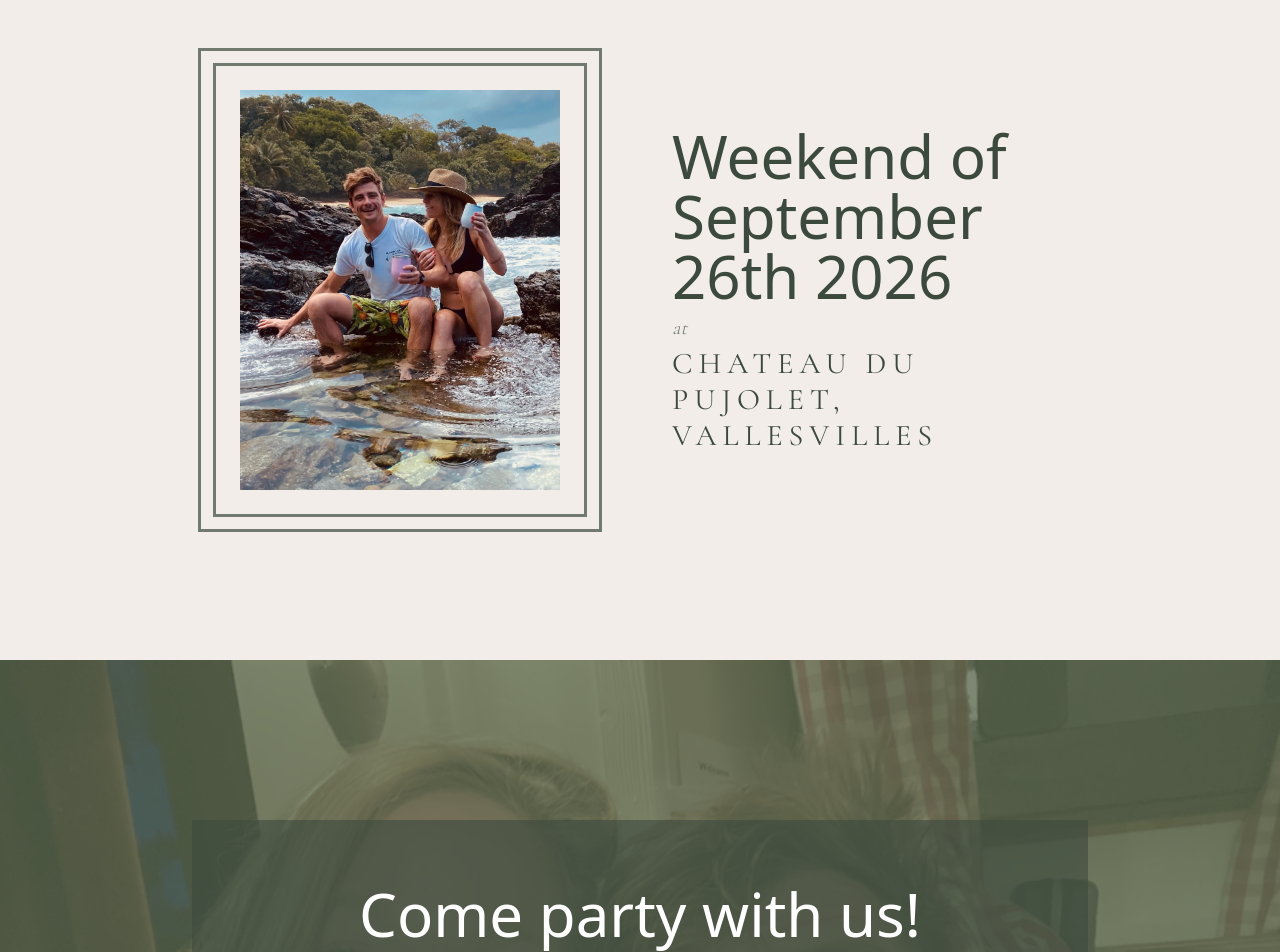
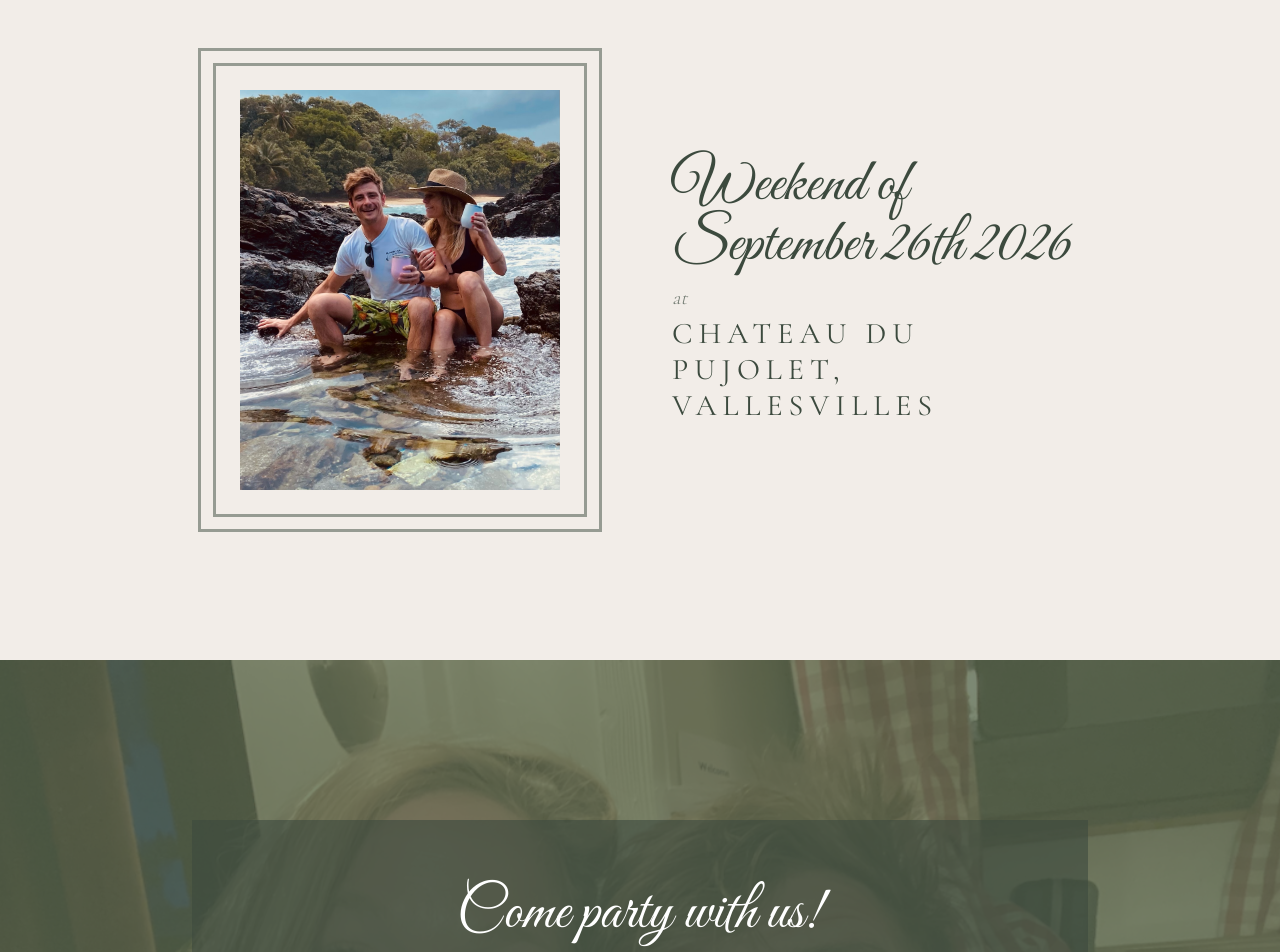
Before and after one commit to SebF0/weddingwebsite_theme, a Next.js app: page / in a window 1280 px wide. Shown: the part 880-1832 px from the top of the page. Built offline with nearby package versions, Linux system fonts and the light colour scheme.

Commit message:
Refactor typography and layout styles; update dresscode and children content. Removed Parisienne font and replaced it with Great Vibes. Adjusted border color in DateVenue component and added dresscode and children information in TheDay component.

```diff
--- a/src/app/globals.css
+++ b/src/app/globals.css
@@ -17,7 +17,6 @@
   /* ── Typography ─────────────────────────────────────────── */
   --font-serif-main: var(--font-cormorant-garamond), "Georgia", serif;
   --font-script: var(--font-great-vibes), "Great Vibes", cursive;
-  /* --font-script: var(--font-parisienne), cursive; */
 }
 
 /* ── Base styles ───────────────────────────────────────────── */
--- a/src/app/layout.tsx
+++ b/src/app/layout.tsx
@@ -1,5 +1,5 @@
 import type { Metadata } from "next";
-import { cormorantGaramond, parisienne } from "@/lib/fonts";
+import { cormorantGaramond, greatVibes } from "@/lib/fonts";
 import Navbar from "@/components/layout/Navbar";
 import Footer from "@/components/layout/Footer";
 import { SITE_CONTENT } from "@/config/content";
@@ -22,7 +22,7 @@ export default function RootLayout({
   return (
     <html lang="en">
       <body
-        className={`${cormorantGaramond.variable} ${parisienne.variable} antialiased`}
+        className={`${cormorantGaramond.variable} ${greatVibes.variable} antialiased`}
       >
         <Navbar />
         <main>{children}</main>
--- a/src/components/sections/DateVenue.tsx
+++ b/src/components/sections/DateVenue.tsx
@@ -18,8 +18,8 @@ export default function DateVenue() {
       <div className="mx-auto grid max-w-5xl grid-cols-1 items-center gap-12 px-6 md:grid-cols-2 md:gap-16 md:px-10 lg:px-16">
         {/* ── Photo frame ─────────────────────────────────── */}
         <div className="flex justify-center">
-          <div className="border-3 border-olive/70 p-3">
-            <div className="border-3 border-olive/70 p-6">
+          <div className="border-3 border-olive/50 p-3">
+            <div className="border-3 border-olive/50 p-6">
               <div className="relative aspect-[4/5] w-64 overflow-hidden bg-olive/80 md:w-72 lg:w-80">
                 <Image
                   src={COUPLE_PHOTO_PATH}
--- a/src/components/sections/TheDay.tsx
+++ b/src/components/sections/TheDay.tsx
@@ -6,7 +6,7 @@ import TimelineIcon from "@/components/icons/TimelineIcon";
  * Icons are simple SVGs; times and labels come from config/content.ts.
  */
 export default function TheDay() {
-  const { heading, subheading, timeline } = SITE_CONTENT.theDay;
+  const { heading, subheading, timeline, dresscode, children } = SITE_CONTENT.theDay;
 
   return (
     <section
@@ -25,7 +25,7 @@ export default function TheDay() {
         </p>
 
         {/* Timeline */}
-        <div className="mt-14 flex flex-wrap items-start justify-center gap-8 md:gap-12 lg:gap-14">
+        <div className="mt-14 mb-14 flex flex-wrap items-start justify-center gap-8 md:gap-12 lg:gap-14">
           {timeline.map((item) => (
             <div
               key={item.label}
@@ -50,7 +50,16 @@ export default function TheDay() {
               </p>
             </div>
           ))}
+
         </div>
+ {/* Subheading in script */}
+ <p className="mx-auto mt-4 max-w-lg font-script text-lg text-olive/70 md:text-xl">
+          {dresscode}
+        </p>
+                {/* Subheading in script */}
+                <p className="mx-auto mt-4 max-w-lg font-script text-lg text-olive/70 md:text-xl">
+          {children}
+        </p>
       </div>
     </section>
   );
--- a/src/config/content.ts
+++ b/src/config/content.ts
@@ -48,8 +48,8 @@ export const SITE_CONTENT = {
       { time: "11PM", label: "party", location: "Reception Room", icon: "party" },
       { time: "2AM", label: "hometime", location: "Reception Room", icon: "hometime" },
     ],
-    dresscode: "Summer smart",
-    children: "No children on the wedding day please, unless babes in arms.",
+    dresscode: "Dresscode: Summer smart",
+    children: "Children: No children on the wedding day please, unless babes in arms.",
   },
 
   theWeekend: {
--- a/src/lib/fonts.ts
+++ b/src/lib/fonts.ts
@@ -1,4 +1,4 @@
-import { Cormorant_Garamond, Parisienne, Great_Vibes } from "next/font/google";
+import { Cormorant_Garamond, Great_Vibes } from "next/font/google";
 
 /** Primary serif for headings, body text, navigation, and buttons */
 export const cormorantGaramond = Cormorant_Garamond({
@@ -8,13 +8,6 @@ export const cormorantGaramond = Cormorant_Garamond({
   display: "swap",
 });
 
-/** Decorative script for names, signatures, and accents */
-export const parisienne = Parisienne({
-  subsets: ["latin"],
-  weight: ["400"],
-  variable: "--font-parisienne",
-  display: "swap",
-});
 
 /** Decorative script for names, signatures, and accents */
 export const greatVibes = Great_Vibes({
```
